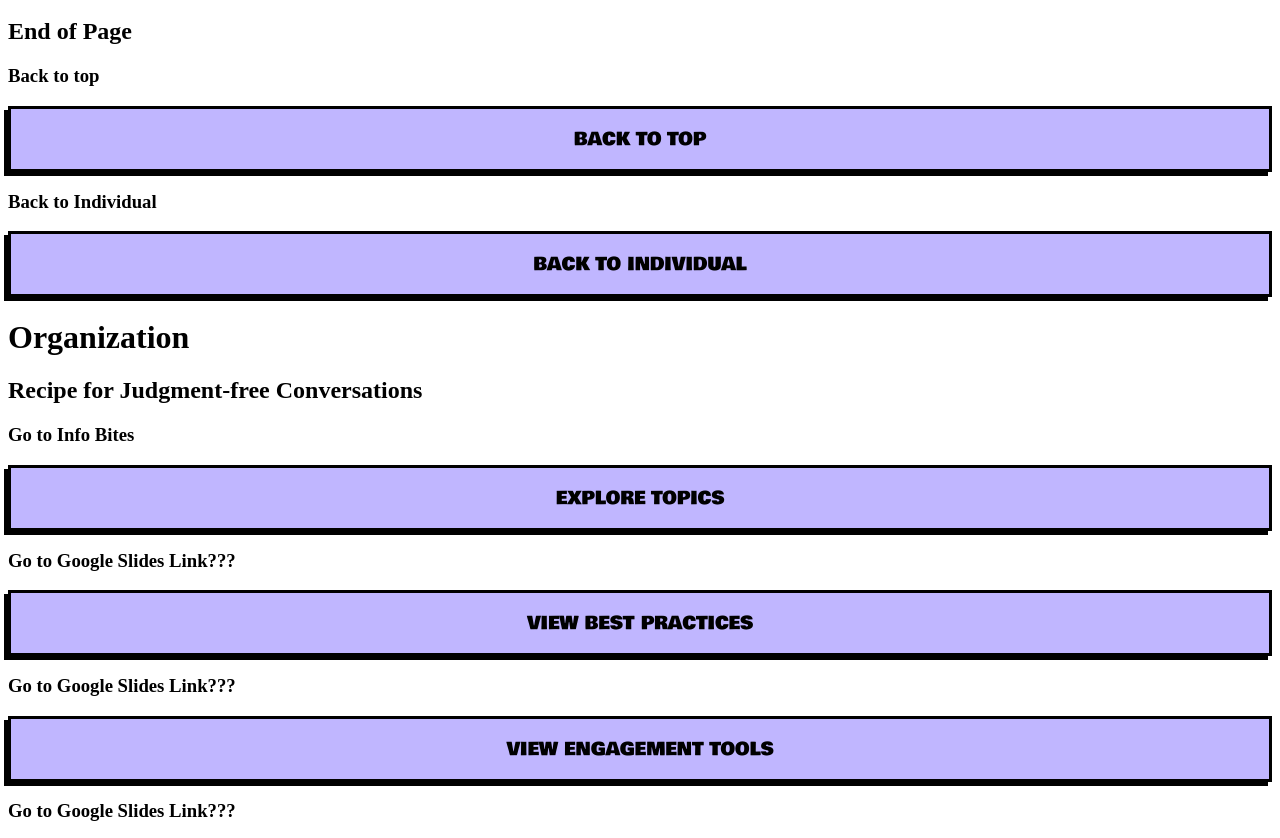
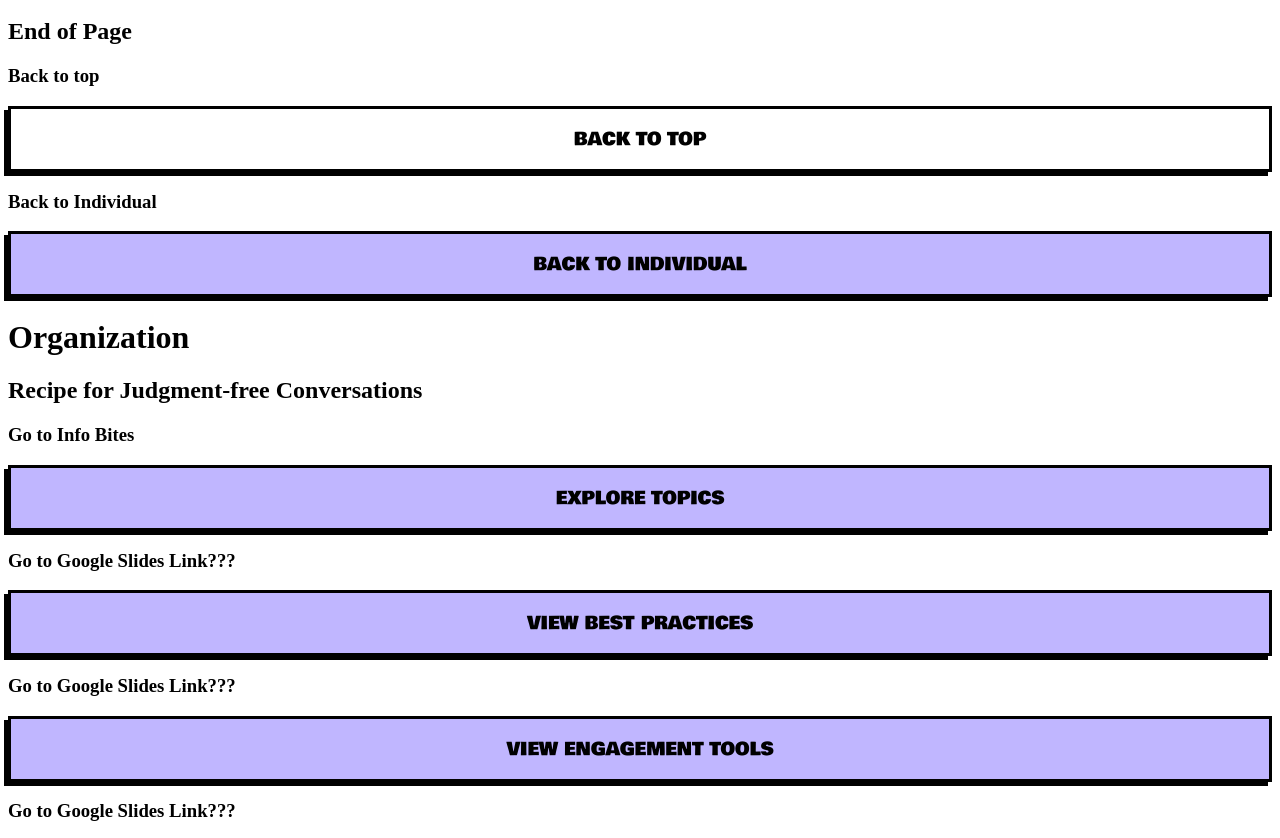
Before and after one commit to patinoart/noJudgmentCSS, a plain HTML site: page index.html in a window 1280 px wide. Shown: the part 858-1696 px from the top of the page. Drawn offline with Linux system fonts and the light colour scheme.

Commit message:
Updated index

```diff
--- a/index.html
+++ b/index.html
@@ -46,7 +46,7 @@
     <h2>End of Page</h2>
     <h3>Back to top</h3>
     <!-- Back to Top -->
-    <a class="primaryButton" href="">
+    <a class="secondaryButton" href="">
         Back to Top
     </a>
     <h3>Back to Individual</h3>
```
